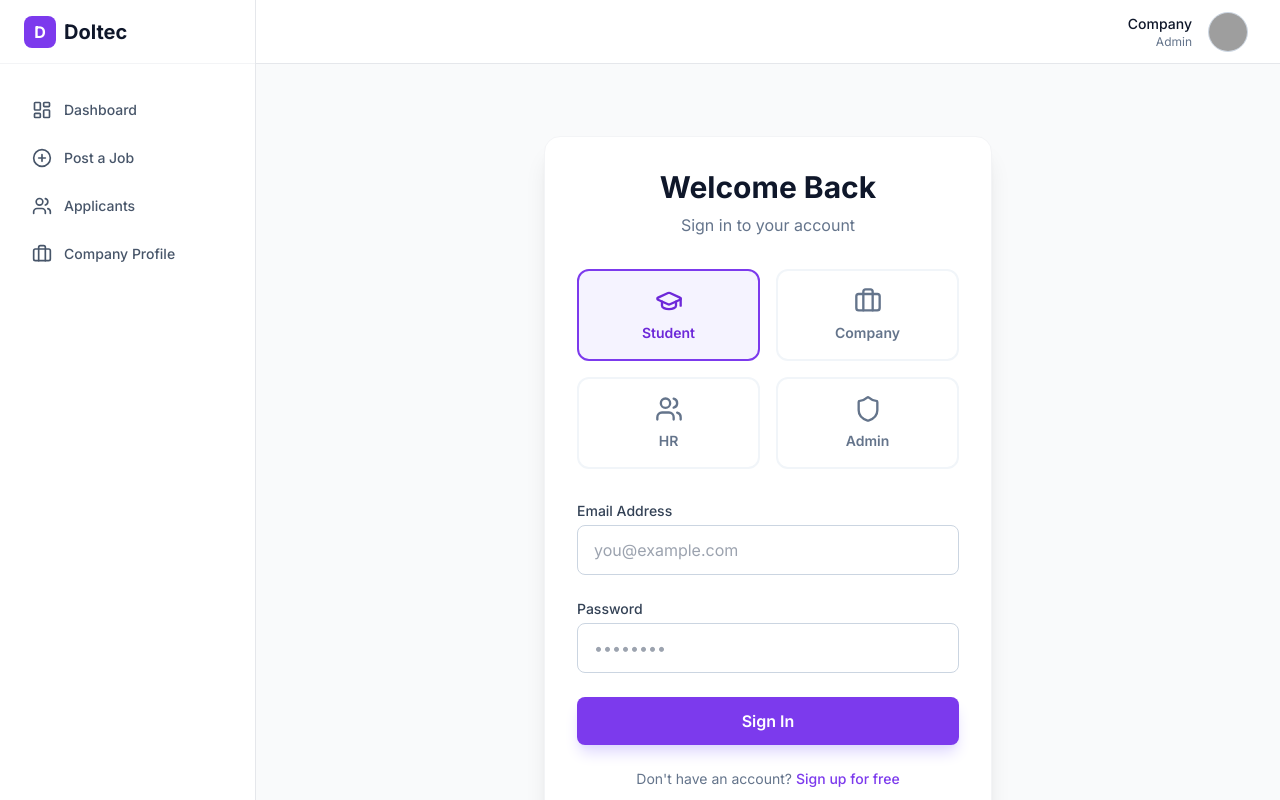
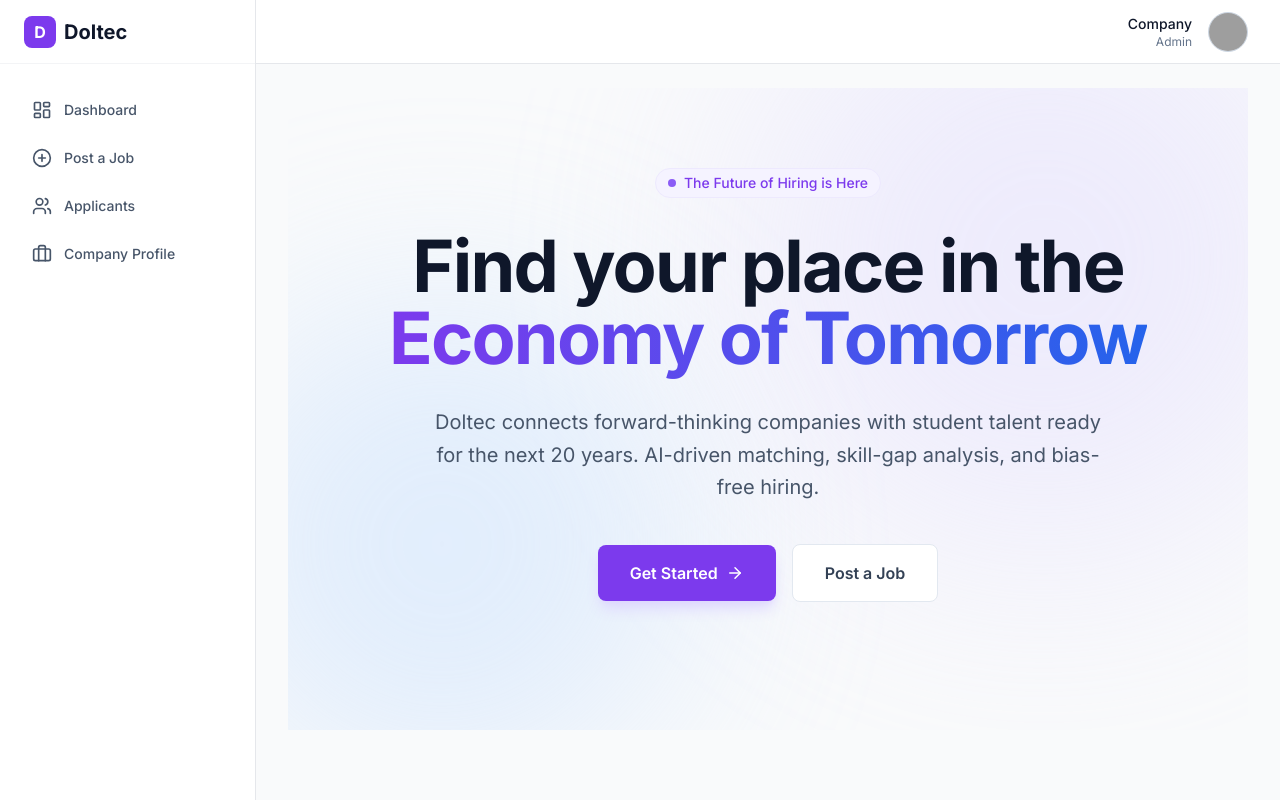
Before and after one commit to tarunsai-kola/dotechh, a React (Vite) app in the folder frontend/: page /services in a window 1280 px wide. Before the commit this address led to /services#/login. Shown: the top 800 px of the page. Built offline with nearby package versions, Linux system fonts and the light colour scheme; no server answers; sample sign-in values are in the browser's storage; grey boxes are pictures that could not be loaded.

Commit message:
Fix: Complete Vercel deployment - login redirect and SPA routing

```diff
--- a/frontend/App.tsx
+++ b/frontend/App.tsx
@@ -56,7 +56,7 @@ const App = () => {
       <Layout userRole={userRole} onLogout={handleLogout}>
         <Routes>
           {/* Public Routes */}
-          <Route path="/" element={!userRole ? <Landing /> : <Navigate to={userRole === UserRole.STUDENT ? "/student/dashboard" : "/company/dashboard"} />} />
+          <Route path="/" element={<Landing />} />
           <Route path="/login" element={<Login onLogin={handleLogin} />} />
           <Route path="/about" element={<About />} />
           <Route path="/services" element={<Services />} />
```
